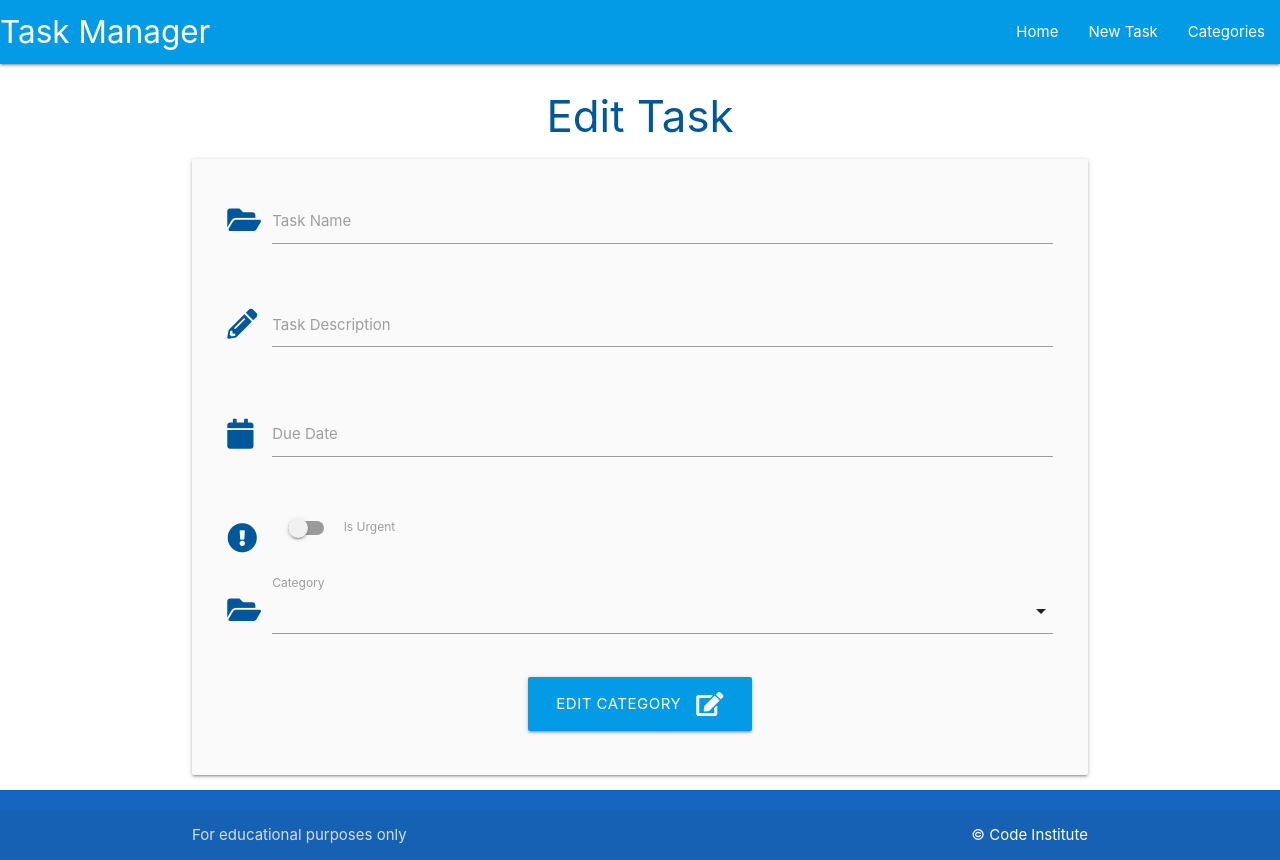
After one commit to rkyzk/task-manager, a Flask app: template taskmanager/templates/edit_task.html in a window 1280 px wide. The commit adds this page. Run offline with Flask 2, Linux system fonts and the light colour scheme; the template is opened without the code that fills it, so the values that code supplies are empty.

Commit message:
add function to edit tasks

```diff
--- /dev/null
+++ b/taskmanager/templates/edit_task.html
@@ -0,0 +1,75 @@
+{% extends "base.html" %}
+{% block content %}
+
+<h3 class="light-blue-text text-darken-4 center-align">Edit Task</h3>
+
+<div class="row card-panel grey lighten-5">
+    <form class="col s12" method="POST" action="{{ url_for('edit_task', task_id=task.id) }}">
+        <!-- task name -->
+        <div class="row">
+            <div class="input-field col s12">
+                <i class="fas fa-folder-open prefix light-blue-text text-darken-4"></i>
+                <input id="task_name" name="task_name" value="{{ task.task_name }}" minlength="3" maxlength="25" type="text" class="validate" required>
+                <label for="task_name">Task Name</label>
+            </div>
+        </div>
+        <!-- task description -->
+        <div class="row">
+            <div class="input-field col s12">
+                <i class="fas fa-pencil-alt prefix light-blue-text text-darken-4"></i>
+                <textarea id="task_description" name="task_description" value="{{ task.task_description }}"
+                    minlength="10" maxlength="200" type="text" class="materialize-textarea validate" required></textarea>
+                <label for="task_description">Task Description</label>
+            </div>
+        </div>
+         <!-- due date -->
+         <div class="row">
+            <div class="input-field col s12">
+                <i class="fas fa-calendar prefix light-blue-text text-darken-4"></i>
+                <input id="due_date" name="due_date" value="{{ task.due_date.strftime('%B %d, %Y') }}"
+                    type="text" class="datepicker validate" required>
+                <label for="due_date">Due Date</label>
+            </div>
+        </div>
+        <!-- is urgent -->
+        <div class="row">
+            <div class="input-field col s12">
+                <div class="switch">
+                    <i class="fas fa-exclamation-circle prefix light-blue-text text-darken-4"></i>
+                    <label for="is_urgent">
+                        {% if task.is_urgent == True %}
+                        <input id="is_urgent" name="is_urgent" type="checkbox" checked="checked" class="validate" required>
+                        {% else %}
+                        <input id="is_urgent" name="is_urgent" type="checkbox" class="validate" required>
+                        {% endif %}
+                        <span class="lever"></span>
+                        Is Urgent
+                    </label>
+                </div>
+            </div>
+        </div>
+        <!-- category id -->
+        <div class="row">
+            <div class="input-field col s12">
+                <i class="fas fa-folder-open prefix light-blue-text text-darken-4"></i>
+                <select id="category_id" name="category_id" class="validate" required>
+                    <option value="{{ task.category_id }}" selected>{{ task.category }}</option>
+                    {% for category in categories %}
+                    <option value="{{ category.id }}">{{ category.category_name }}</option>
+                    {% endfor %}
+                </select>
+                <label for="category_id">Category</label>
+            </div>
+        </div>
+        <!-- submit button -->
+        <div class="row">
+            <div class="col s12 center-align">
+                <button type="submit" class="btn-large light-blue darken-1">
+                    Edit Category <i class="fas fa-edit right"></i>
+                </button>
+            </div>
+        </div>
+    </form>
+</div>
+
+{% endblock %}
--- a/taskmanager/templates/tasks.html
+++ b/taskmanager/templates/tasks.html
@@ -18,6 +18,8 @@
             {% if task.is_urgent == True %}
             <i class="fas fa-exclamation-circle light-blue-text text-lighten-2"></i>
             {% endif %}
+            <a href="{{ url_for('edit_task', task_id=task.id) }}" class="btn green accent-4">Edit</a>
+            <a href="{{ url_for('delete_task', task_id=task.id) }}" class="btn red">Delete</a>
         </div>
         <div class="collapsible-body">
             <strong>{{ task.category }}</strong>
```
Also changed, not shown: taskmanager/routes.py (+22 -0 lines).
